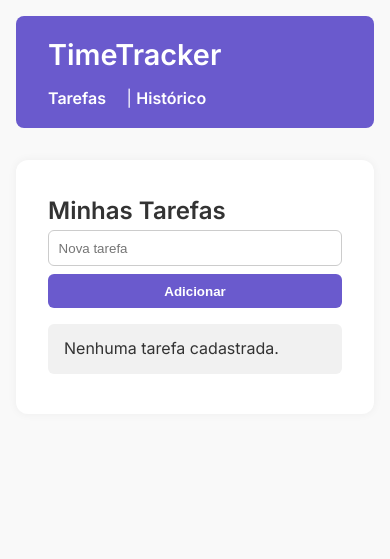
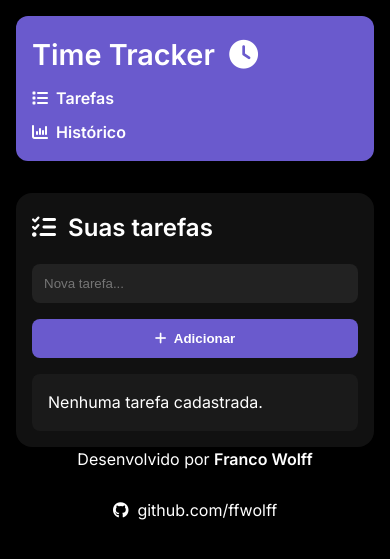
Before and after one commit to ffwolff/time_tracker, a Flask app: page / in a window 390 px wide. Shown: the top 559 px of the page. Run offline with Flask 3, Linux system fonts and the light colour scheme; data that the repository does not hold is empty; some libraries are stand-ins or nearby versions.

Commit message:
Inserida a responsividade e novos estilos

```diff
--- a/static/style.css
+++ b/static/style.css
@@ -1,4 +1,3 @@
-/* Fontes e reset */
 @import url('https://fonts.googleapis.com/css2?family=Inter:wght@400;600&display=swap');
 
 * {
@@ -9,87 +8,108 @@
 
 body {
   font-family: 'Inter', sans-serif;
-  background-color: #f9f9f9;
-  color: #333;
+  background-color: #000;
+  color: #fff;
   padding: 1rem;
   line-height: 1.6;
+  display: flex;
+  flex-direction: column;
+  align-items: center;
 }
 
-/* Cabeçalho */
 header {
   background-color: #6a5acd;
   color: white;
   padding: 1rem 2rem;
-  border-radius: 8px;
+  border-radius: 12px;
+  width: 100%;
+  max-width: 900px;
   margin-bottom: 2rem;
   display: flex;
   flex-direction: column;
-  gap: 0.5rem;
+  gap: 8px;
 }
 
 header h1 {
   font-size: 1.8rem;
 }
 
+header nav {
+  display: flex;
+  flex-wrap: wrap;
+  gap: 16px;
+}
+
 header nav a {
   color: white;
   text-decoration: none;
-  margin-right: 1rem;
   font-weight: 600;
 }
 
 main {
-  max-width: 800px;
-  margin: 0 auto;
-  background: white;
+  width: 100%;
+  max-width: 900px;
+  background: #111;
   padding: 2rem;
-  border-radius: 12px;
-  box-shadow: 0 0 10px rgba(0,0,0,0.05);
+  border-radius: 16px;
+  display: flex;
+  flex-direction: column;
+  gap: 16px;
 }
 
-/* Formulário de tarefa */
+/* Formulário de tarefas */
 form {
   display: flex;
-  gap: 0.5rem;
-  margin-bottom: 1rem;
   flex-wrap: wrap;
+  gap: 16px;
+  align-items: stretch;
+}
+
+a {
+    color: #fff;
+    text-decoration: none;
 }
 
 input[type="text"] {
   flex: 1;
-  padding: 0.6rem;
-  border: 1px solid #ccc;
-  border-radius: 6px;
+  padding: 0.75rem;
+  border: none;
+  border-radius: 8px;
+  background-color: #222;
+  color: white;
 }
 
 button {
   background-color: #6a5acd;
   color: white;
-  padding: 0.6rem 1.2rem;
+  padding: 0.75rem 1.25rem;
   border: none;
-  border-radius: 6px;
+  border-radius: 8px;
   cursor: pointer;
   font-weight: 600;
   transition: background 0.3s;
 }
 
 button:hover {
-  background-color: #5b4dc4;
+  background-color: #5a4bbb;
 }
 
 /* Lista de tarefas */
 .task-list {
   list-style: none;
+  display: flex;
+  flex-direction: column;
+  gap: 12px;
 }
 
 .task-list li {
-  padding: 0.75rem 1rem;
-  background: #f1f1f1;
-  margin-bottom: 0.5rem;
-  border-radius: 6px;
+  padding: 1rem;
+  background: #1a1a1a;
+  border-radius: 8px;
   display: flex;
   justify-content: space-between;
   align-items: center;
+  gap: 16px;
 }
 
 .task-list a {
@@ -98,37 +118,48 @@ button:hover {
   font-weight: 600;
 }
 
-/* Tabela */
+/* Tabela de histórico */
 table {
   width: 100%;
   border-collapse: collapse;
-  margin-top: 1.5rem;
-  font-size: 0.95rem;
+  background-color: #1a1a1a;
+  border-radius: 8px;
+  overflow: hidden;
 }
 
 th, td {
-  border: 1px solid #ddd;
   padding: 0.75rem;
   text-align: left;
+  border-bottom: 1px solid #333;
 }
 
 th {
-  background-color: #eee;
+  background-color: #222;
   font-weight: 600;
+  color: #ccc;
 }
 
-/* Cronômetro */
+td {
+  color: #eee;
+}
+
+/* Timer */
 #timer {
   font-size: 3rem;
   text-align: center;
-  margin: 2rem 0;
+  margin: 1rem 0;
   color: #6a5acd;
 }
 
-/* Responsividade */
+/* Responsivo para mobile */
 @media (max-width: 600px) {
-  header {
-    align-items: flex-start;
+  header, main {
+    padding: 1rem;
+  }
+
+  header nav {
+    flex-direction: column;
+    gap: 8px;
   }
 
   form {
@@ -138,10 +169,17 @@ th {
   .task-list li {
     flex-direction: column;
     align-items: flex-start;
-    gap: 0.25rem;
+  }
+
+  table, thead, tbody, th, td, tr {
+    display: block;
   }
 
   th, td {
-    font-size: 0.85rem;
+    padding: 0.5rem 0;
+  }
+
+  tr {
+    margin-bottom: 1rem;
   }
 }
--- a/templates/index.html
+++ b/templates/index.html
@@ -1,20 +1,24 @@
 {% extends 'layout.html' %}
 {% block content %}
-<h2>Minhas Tarefas</h2>
 
-<form action="{{ url_for('add_task') }}" method="post">
-    <input type="text" name="task" placeholder="Nova tarefa" required>
-    <button type="submit">Adicionar</button>
+<h2><i class="fa-solid fa-list-check"></i>&nbsp;&nbsp;Suas tarefas</h2>
+
+<form method="post" action="{{ url_for('add_task') }}">
+  <input type="text" name="task" placeholder="Nova tarefa..." required />
+  <button type="submit"><i class="fa-solid fa-plus"></i>&nbsp;&nbsp;Adicionar</button>
 </form>
 
 <ul class="task-list">
   {% for task in tasks %}
   <li>
     {{ task[1] }}
-        <a href="{{ url_for('start_session', task_id=task[0]) }}">▶️ Iniciar Pomodoro</a>
+    <a href="{{ url_for('start_session', task_id=task[0]) }}">
+      <i class="fa-solid fa-play"></i>&nbsp;&nbsp;Iniciar Pomodoro
+    </a>
   </li>
   {% else %}
   <li>Nenhuma tarefa cadastrada.</li>
   {% endfor %}
 </ul>
+
 {% endblock %}
--- a/templates/layout.html
+++ b/templates/layout.html
@@ -4,18 +4,23 @@
     <meta charset="UTF-8">
     <title>TimeTracker</title>
     <link rel="stylesheet" href="{{ url_for('static', filename='style.css') }}">
+    <link rel="stylesheet" href="https://cdnjs.cloudflare.com/ajax/libs/font-awesome/6.5.0/css/all.min.css" />
     <script src="https://unpkg.com/htmx.org@1.9.2"></script>
 </head>
 <body>
     <header>
-        <h1>TimeTracker</h1>
+        <h1>Time Tracker&nbsp;&nbsp;<i class="fa-solid fa-clock"></i></h1>
         <nav>
-            <a href="{{ url_for('index') }}">Tarefas</a> |
-            <a href="{{ url_for('history') }}">Histórico</a>
+            <a href="{{ url_for('index') }}"><i class="fa-solid fa-list"></i>&nbsp;&nbsp;Tarefas</a>
+            <a href="{{ url_for('history') }}"><i class="fa-solid fa-chart-column"></i>&nbsp;&nbsp;Histórico</a>
         </nav>
     </header>
     <main>
         {% block content %}{% endblock %}
     </main>
 </body>
+<footer>
+    <p>Desenvolvido por <a href="https://www.linkedin.com/in/ffwolff/" style="font-weight: bold;">Franco Wolff</a></p></footer><br/>
+    <a href="https://github.com/ffwolff/"><i class="fa-brands fa-github"></i>&nbsp;&nbsp;github.com/ffwolff</a>
+</footer>
 </html>
```
Also changed, not shown: templates/history.html (+9 -11 lines), templates/pomodoro_timer.html (+10 -5 lines). Lines whose indentation alone changed are shown as unchanged.
